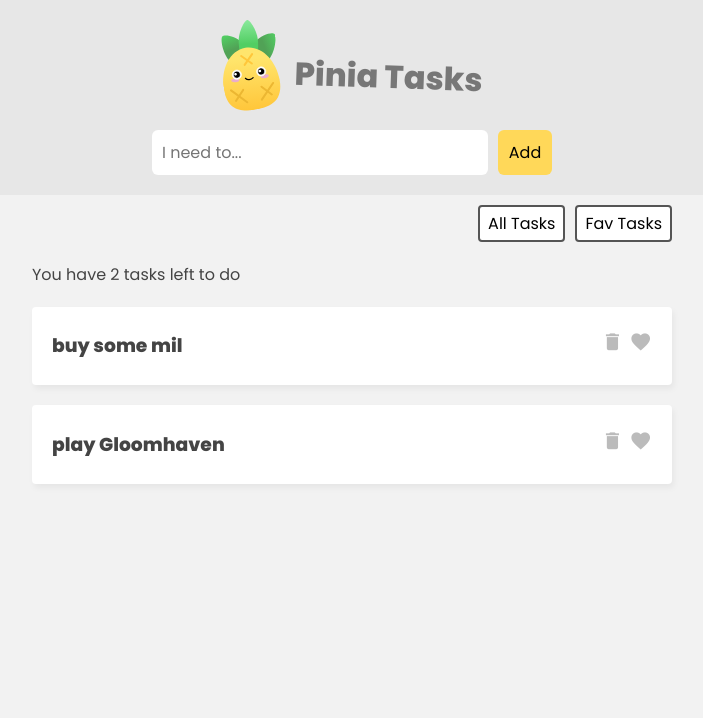
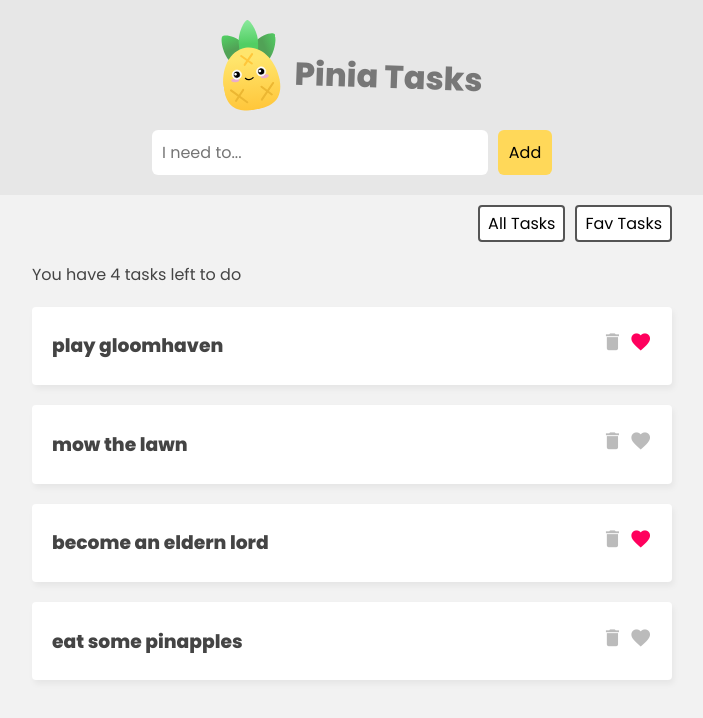
Before and after one commit to HysenB/vue-pinia, a Vue app: page / in a window 1280 px wide. Shown: the top 718 px of the page, without its empty margins (288-991 px from the left). Built offline with nearby package versions, Linux system fonts and the light colour scheme; data requests are answered from the project's data file.

Commit message:
async action to get data

```diff
--- /dev/null
+++ b/data/db.json
@@ -0,0 +1,24 @@
+{
+    "tasks": [
+      {
+        "id": 1,
+        "title": "play gloomhaven",
+        "isFav": true
+      },
+      {
+        "id": 2,
+        "title": "mow the lawn",
+        "isFav": false
+      },
+      {
+        "title": "become an eldern lord",
+        "isFav": true,
+        "id": 3
+      },
+      {
+        "title": "eat some pinapples",
+        "isFav": false,
+        "id": 4
+      }
+    ]
+  }
--- a/src/App.vue
+++ b/src/App.vue
@@ -16,6 +16,9 @@
       <button @click="filter = 'all'">All Tasks</button>
       <button @click="filter = 'favs'">Fav Tasks</button>
     </nav>
+
+    <!-- loading -->
+    <div class="loading" v-if="taskStore.isLoading">Loading tasks...</div>
 
     <!-- task list -->
     <div class="task-list" v-if="filter === 'all'">
@@ -43,5 +46,7 @@
 
 const taskStore = useTaskStore();
 
+taskStore.getTasks();
+
 const filter = ref('all');
 </script>
--- a/src/assets/main.css
+++ b/src/assets/main.css
@@ -108,3 +108,14 @@
   color: #555;
   font-size: 1em;
 }
+
+/* loading state */
+.loading {
+  max-width: 640px;
+  border: 1px solid #ffd859;
+  background: #ffe9a0;
+  color: #3a3a3a;
+  padding: 5px 0;
+  text-align: center;
+  margin: 30px auto;
+}
--- a/src/components/TaskDetails.vue
+++ b/src/components/TaskDetails.vue
@@ -3,7 +3,7 @@
         <h3>{{ task.title }}</h3>
         <div class="icons">
             <i class="material-icons" @click="taskStore.deleteTask(task.id)">delete</i>
-            <i class="material-icons" @click="taskStore.toggleFav(task.id)">favorite</i>
+            <i class="material-icons" @click="taskStore.toggleFav(task.id)" :class="{ active: task.isFav }">favorite</i>
         </div>
     </div>
 </template>
--- a/src/stores/TaskStore.js
+++ b/src/stores/TaskStore.js
@@ -2,10 +2,8 @@
 
 export const useTaskStore = defineStore('taskStore', {
     state: () => ({
-        tasks: [
-            { id: 1, title: "buy some mil", isFav: false },
-            { id: 2, title: "play Gloomhaven", isFav: true },
-        ],
+        tasks: [],
+        isLoading: false
     }),
     getters: {
         favs() {
@@ -21,6 +19,13 @@
         }
     },
     actions: {
+        async getTasks() {
+            this.isLoading = true;
+            const res = await fetch('http://localhost:3000/tasks');
+            const data = await res.json();
+            this.tasks = data;
+            this.isLoading = false;
+        },
         addTask(task) {
             this.tasks.push(task)
         },
```
